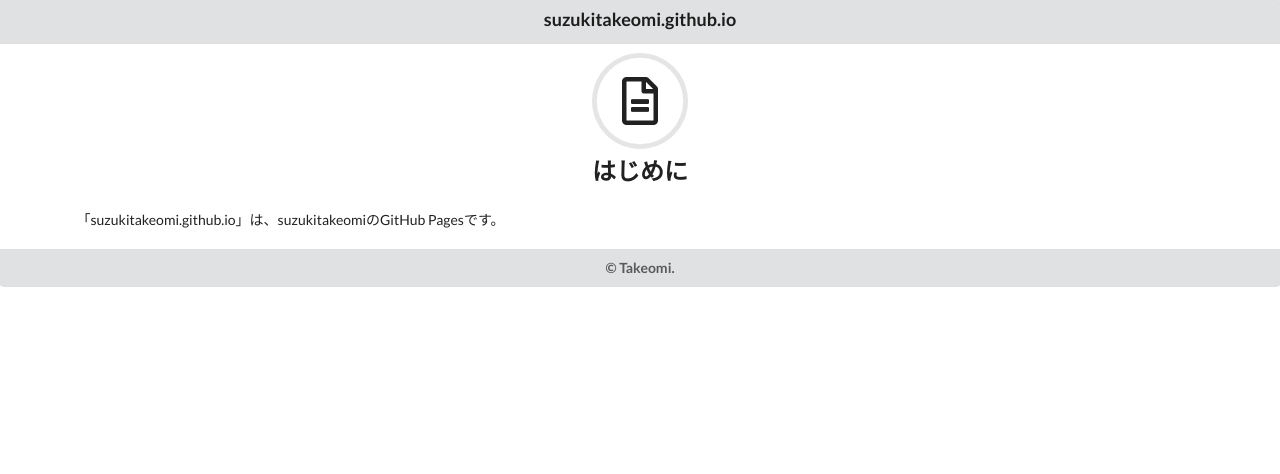
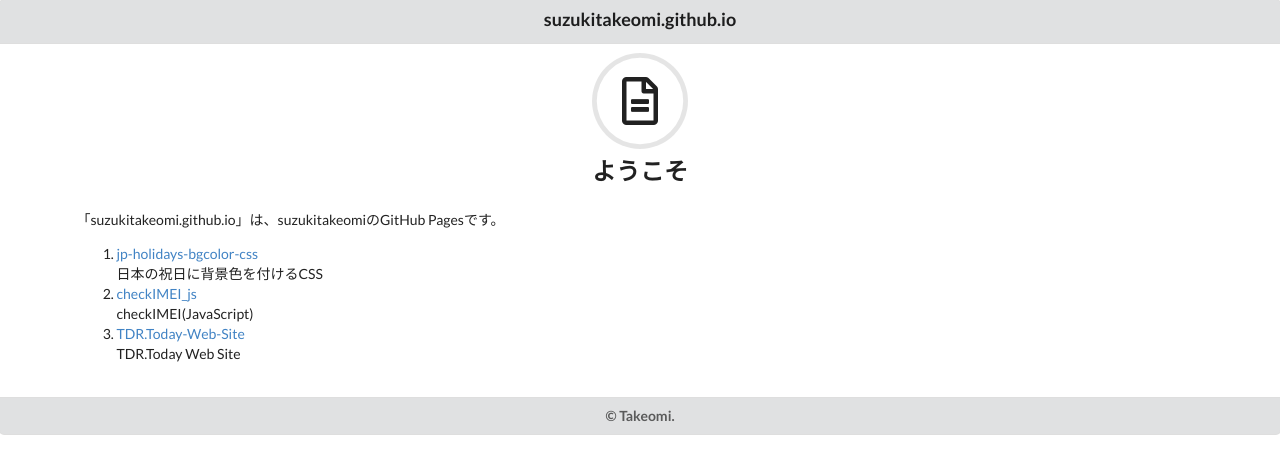
Before and after one commit to suzukitakeomi/suzukitakeomi.github.io, a plain HTML site: page docs/index.html in a window 1280 px wide. Drawn offline with nearby package versions, Linux system fonts and the light colour scheme.

Commit message:
Update index.html

```diff
--- a/docs/index.html
+++ b/docs/index.html
@@ -28,10 +28,15 @@
 <div class="ui container" style="padding:10px 0px">
 	<h2 class="ui center aligned icon header">
 		<i class="circular file alternate outline icon"></i>
-		はじめに
+		ようこそ
 	</h2>
 	<div class="ui container" style="padding:10px 0px">
 		<p>「suzukitakeomi.github.io」は、suzukitakeomiのGitHub Pagesです。</p>
+		<ol>
+			<li><a href="/jp-holidays-bgcolor-css/">jp-holidays-bgcolor-css</a><br />日本の祝日に背景色を付けるCSS</li>
+			<li><a href="/checkIMEI_js/">checkIMEI_js</a><br />checkIMEI(JavaScript)</li>
+			<li><a href="/TDR.Today-Web-Site/">TDR.Today-Web-Site</a><br />TDR.Today Web Site</li>
+		</ol>
 	</div>
 </div>
 <a href="https://takeomi.jp/" class="ui bottom attached button">&copy; Takeomi.</a>
```
